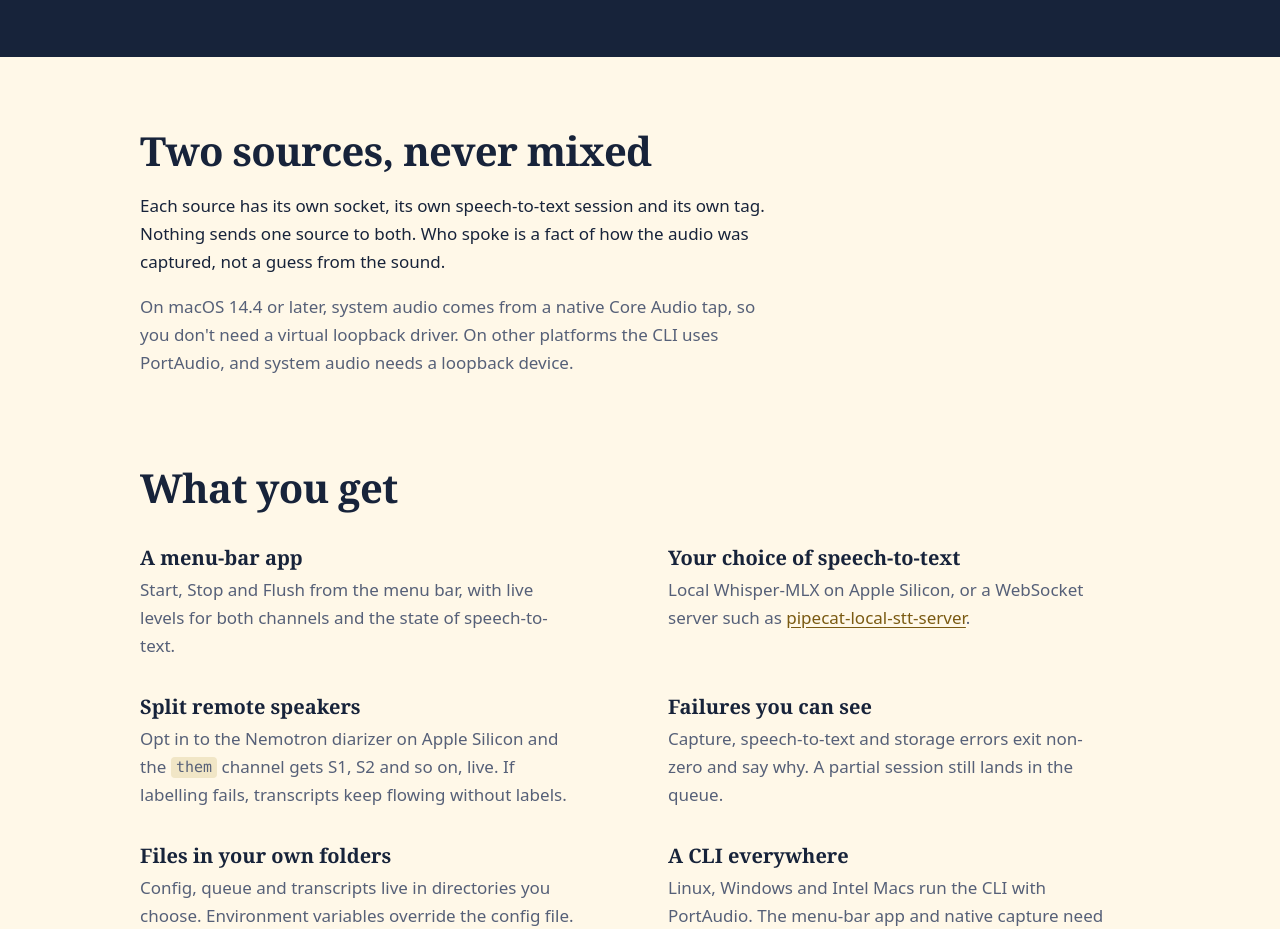
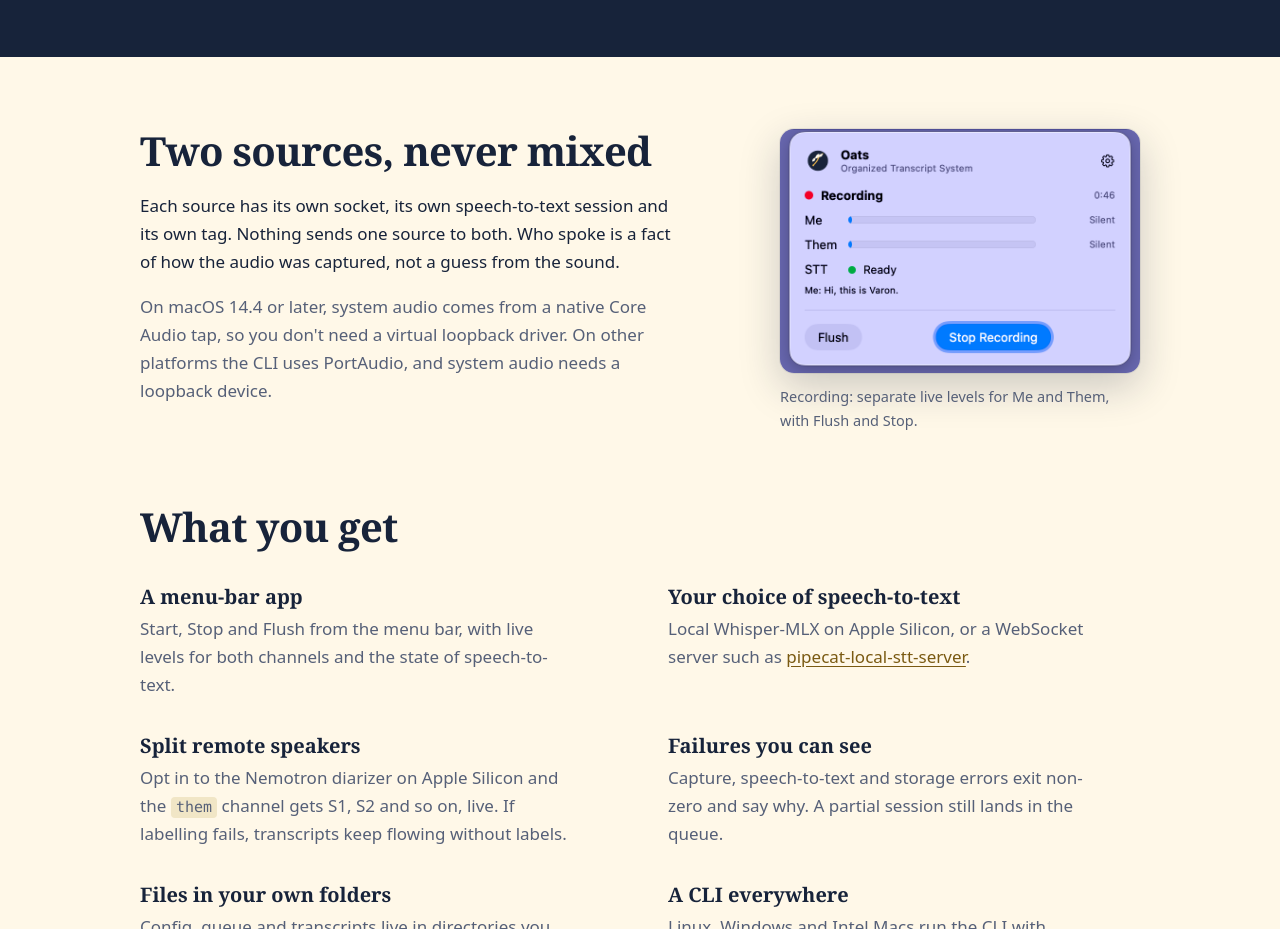
Before and after one commit to vr000m/onoats-bot, a plain HTML site: page site/public/index.html in a window 1280 px wide. Shown: the part 1100-2029 px from the top of the page. Drawn offline with Linux system fonts and the light colour scheme.

Commit message:
site: show the recording-in-progress screenshot beside the two-sources section

```diff
--- a/site/public/index.html
+++ b/site/public/index.html
@@ -151,12 +151,18 @@
 
 <main>
   <section class="sec">
-    <div class="wrap">
+    <div class="wrap files">
+      <div>
       <h2 class="t">Two sources, never mixed</h2>
       <div class="prose">
         <p>Each source has its own socket, its own speech-to-text session and its own tag. Nothing sends one source to both. Who spoke is a fact of how the audio was captured, not a guess from the sound.</p>
         <p class="muted">On macOS 14.4 or later, system audio comes from a native Core Audio tap, so you don't need a virtual loopback driver. On other platforms the CLI uses PortAudio, and system audio needs a loopback device.</p>
       </div>
+      </div>
+      <figure>
+        <img src="/img/onoats-1.6.0-2-recording.png" width="760" height="516" loading="lazy" alt="The onoats menu-bar panel mid-recording, with separate live levels for Me and Them, speech-to-text ready, and Flush and Stop Recording buttons.">
+        <figcaption>Recording: separate live levels for Me and Them, with Flush and Stop.</figcaption>
+      </figure>
     </div>
   </section>
 
```
